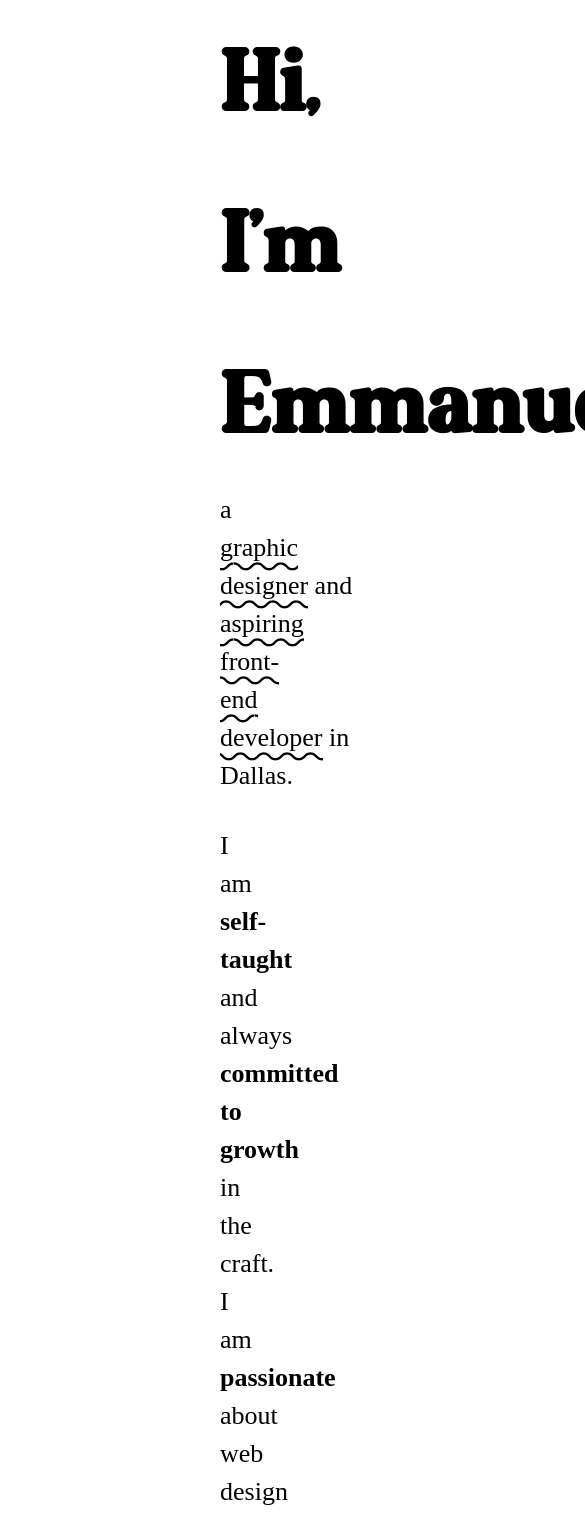
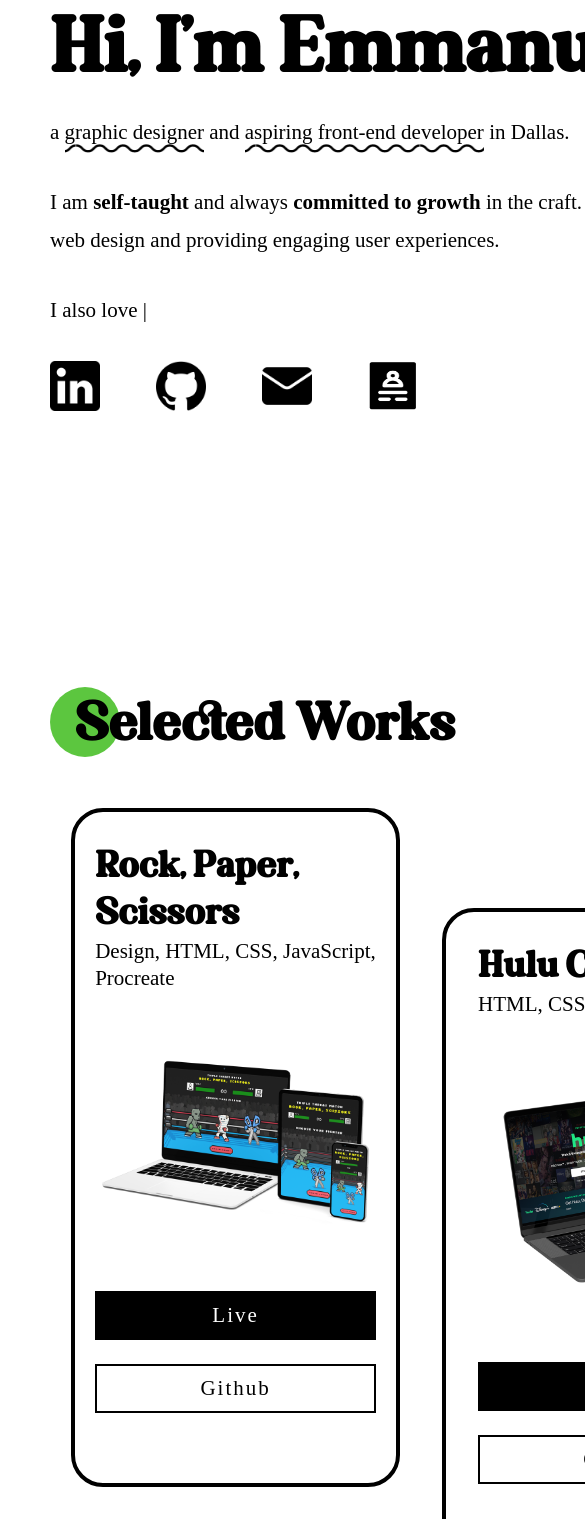
Before and after one commit to MannyLerma/portfolio-main, a React (Create React App) app: page / in a window 390 px wide. Shown: the part 200-1719 px from the top of the page, 585 px wide, since content can reach past the window. Built offline with nearby package versions, Linux system fonts and the light colour scheme.

Commit message:
clean up code

```diff
--- a/src/App.css
+++ b/src/App.css
@@ -14,3 +14,27 @@
 html {
   scroll-behavior: smooth;
 }
+
+@media screen and (max-width: 1024px) {
+
+  * {
+    margin: 0px;
+  }
+
+  .container {
+    margin: 36px 50px;
+  }
+
+}
+
+@media screen and (max-width: 390px) {
+
+.container {
+  margin: 24px 50px;
+}
+
+body {
+  width: 222vw;
+}
+
+}
--- a/src/components/about-me/about.css
+++ b/src/components/about-me/about.css
@@ -43,3 +43,9 @@ p {
     border-radius: 50%;
     margin-bottom: 8px;
   }
+
+  @media screen and (max-width: 390px) {
+    p {
+      font-size: 21px;
+    }
+}
--- a/src/components/contact/contact.css
+++ b/src/components/contact/contact.css
@@ -72,3 +72,26 @@ input:last-child {
     border-radius: 50%;
     margin-bottom: 8px;
   }
+
+
+@media screen and (max-width: 390px) {
+
+    .title {
+        margin-top: 10px;
+    }
+
+    .contact-links-container {
+    margin-left: 24px;
+    gap: 24px;
+}
+
+.links {
+    margin-top: 10px;
+    gap: 46px;
+}
+
+.link-row > a {
+    gap: 32px;
+}
+
+}
--- a/src/components/introduction/intro.css
+++ b/src/components/introduction/intro.css
@@ -106,3 +106,18 @@ p {
   .tooltip:hover .tooltiptxt {
     visibility: visible;
   }
+
+  @media screen and (max-width: 390px) {
+    h1 {
+      line-height: 92px;
+      font-size: 76px;
+    }
+
+    .subtext-heading {
+      margin: 15px 0px;
+    }
+
+    .heading-links {
+      gap: 50px;
+    }
+}
--- a/src/components/resume/resume.css
+++ b/src/components/resume/resume.css
@@ -134,3 +134,43 @@ a:visited {
   #resume {
     bottom: 25px;
   }
+
+  @media screen and (max-width: 1024px) {
+
+    .resume-info-container {
+        gap: 120px;
+    }
+
+    .list {
+        gap: 125px
+    }
+
+    div.work-experience > p  {
+        line-height: 28px;
+    }
+  }
+
+
+  @media screen and (max-width: 390px) {
+
+    .resume-info-container {
+        flex-direction: column;
+        gap: 10px;
+    }
+
+    .work-experience-container {
+        margin-left: 24px;
+    }
+
+    .list {
+        margin-left: 24px;
+    }
+
+    .education {
+        margin-left: 24px;
+    }
+
+    .online-course {
+        margin-left: 24px;
+    }
+  }
--- a/src/components/selected-works/projects.css
+++ b/src/components/selected-works/projects.css
@@ -132,3 +132,59 @@ button:first-child:hover {
     border-radius: 50%;
     margin-bottom: 8px;
   }
+
+  @media screen and (max-width: 1024px) {
+
+    .card-containers {
+        justify-content: space-around;
+    }
+
+    button {
+        padding: 10px 20px;
+    }
+
+    h3 {
+        line-height: 47px;
+    }
+
+    .left-container {
+        justify-content: center;
+        width: 33vw;
+    }
+
+    .right-container {
+        justify-content: center;
+        width: 33vw;
+    }
+
+
+  }
+
+  @media screen and (max-width: 390px) {
+
+    .left-container {
+        width: 66vw;
+    }
+
+    .right-container {
+        width: 72vw;
+    }
+
+    .card {
+        width: 72vw;
+    }
+
+    .card > p {
+        line-height: 27px;
+    }
+
+    .project-buttons {
+        flex-direction: column;
+        gap: 24px;
+    }
+
+    button:first-child {
+        width: 100%;
+    }
+
+  }
--- a/src/components/selected-works/projects.js
+++ b/src/components/selected-works/projects.js
@@ -18,7 +18,7 @@ return (
             <div className='left-container'>
                 <div className='card'>
                     <h3>Rock, Paper, Scissors</h3>
-                    <p>Web Design, Web Development</p>
+                    <p>Design, HTML, CSS, JavaScript, Procreate</p>
                     <img src={RPS} alt={'Rock, Paper, Scissors project'} />
                     <div className='project-buttons'>
                         <button>Live</button>
@@ -30,7 +30,7 @@ return (
             <div className='right-container'>
                 <div className='card'>
                 <h3>Hulu Clone</h3>
-                <p>React Development, Web Design</p>
+                <p>HTML, CSS, JavaScript</p>
                 <img src={Hulu} />
                 <div className='project-buttons'>
                         <button>Live</button>
@@ -43,7 +43,7 @@ return (
             <div className='left-container shift-up'>
                 <div className='card'>
                     <h3>Weather App</h3>
-                    <p>Web Design, Web Development</p>
+                    <p>Design, HTML, CSS, JavaScript, API</p>
                     <img src={Weather} />
                     <div className='project-buttons'>
                         <button>Live</button>
@@ -55,7 +55,7 @@ return (
             <div className='right-container'>
                 <div className='card'>
                 <h3>This Portfolio</h3>
-                <p>React Development, Web Design</p>
+                <p>Design, HTML, CSS, React Development</p>
                 <img src={Laptop} />
                 <div className='project-buttons'>
                         <button>Live</button>
@@ -68,11 +68,10 @@ return (
             <div className='left-container shift-up2'>
                 <div className='card'>
                     <h3>Client Website</h3>
-                    <p>Web Design, Web Development</p>
+                    <p>Web Design, Graphic Design, WordPress</p>
                     <img src={CSS} />
                     <div className='project-buttons'>
                         <button>Live</button>
-                        <button>Github</button>
                     </div>
                 </div>
 
@@ -80,11 +79,10 @@ return (
             <div className='right-container'>
                 <div className='card'>
                 <h3>My Graphic Design Website</h3>
-                <p>React Development, Web Design</p>
+                <p>Web Design, Graphic Design, WordPress, Drawing/Painting</p>
                 <img src={GFX} />
                 <div className='project-buttons'>
                         <button>Live</button>
-                        <button>Github</button>
                     </div>
                 </div>
             </div>
--- a/src/components/topNavBar/top-bar.css
+++ b/src/components/topNavBar/top-bar.css
@@ -55,3 +55,10 @@ div.logo {
     color: darkgray;
     transition: color ease-out 200ms;
 }
+
+@media screen and (max-width: 390px) {
+    img {
+      width: 50px;
+      height: 50px;
+    }
+}
```
Also changed, not shown: index.html (added, +43 -0 lines).
